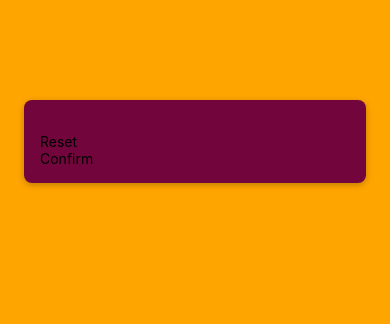
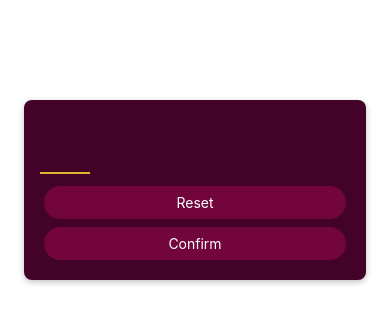
Before and after one commit to teraglin/ReactNative-UdemyReference, a React Native app: screen / in a window 390 px wide. Shown: the top 324 px of the page. Built offline with nearby package versions, Linux system fonts and the light colour scheme.

Commit message:
Task: standard button styling

```diff
--- a/App.js
+++ b/App.js
@@ -15,6 +15,6 @@
 const styles = StyleSheet.create({
   app: {
     flex: 1,
-    backgroundColor: "orange",
+    // backgroundColor: "orange",
   },
 });
--- a/components/PrimaryButton.js
+++ b/components/PrimaryButton.js
@@ -1,11 +1,46 @@
-import { View, Text } from "react-native";
+import { View, Text, Pressable, StyleSheet } from "react-native";
 
 function PrimaryButton({ children }) {
+  function pressHandler() {
+    console.log("Pressed");
+  }
+
   return (
-    <View>
-      <Text>{children}</Text>
+    <View style={styles.buttonOuterContainer}>
+      <Pressable
+        style={({ pressed }) =>
+          pressed
+            ? [styles.buttonInnerContainer, styles.pressed]
+            : styles.buttonInnerContainer
+        }
+        onPress={pressHandler}
+        android_ripple={{ color: "#640233" }}
+      >
+        <Text style={styles.buttonText}>{children}</Text>
+      </Pressable>
     </View>
   );
 }
 
 export default PrimaryButton;
+
+const styles = StyleSheet.create({
+  buttonOuterContainer: {
+    borderRadius: 28,
+    margin: 4,
+    overflow: "hidden",
+  },
+  buttonInnerContainer: {
+    backgroundColor: "#72063c",
+    paddingVertical: 8,
+    paddingHorizontal: 16,
+    elevation: 2,
+  },
+  buttonText: {
+    color: "white",
+    textAlign: "center",
+  },
+  pressed: {
+    opacity: 0.75,
+  },
+});
--- a/screens/StartGameScreen.js
+++ b/screens/StartGameScreen.js
@@ -4,7 +4,13 @@
 function StartGameScreen() {
   return (
     <View style={styles.inputContainer}>
-      <TextInput />
+      <TextInput
+        style={styles.numberInput}
+        maxLength={2}
+        keyboardType="number-pad"
+        autoCapitalize="none"
+        autoCorrect={false}
+      />
       <PrimaryButton>Reset</PrimaryButton>
       <PrimaryButton>Confirm</PrimaryButton>
     </View>
@@ -19,7 +25,7 @@
     marginTop: 100,
     marginHorizontal: 24,
     padding: 16,
-    backgroundColor: "#72063c",
+    backgroundColor: "#430329",
     borderRadius: 8,
     elevation: 8,
     shadowColor: "black",
@@ -30,4 +36,15 @@
     shadowRadius: 6,
     shadowOpacity: 0.25,
   },
+  numberInput: {
+    height: 50,
+    width: 50,
+    fontSize: 32,
+    borderBottomColor: "#ddb52f",
+    borderBottomWidth: 2,
+    color: "#ddb52f",
+    marginVertical: 8,
+    fontWeight: "bold",
+    textAlign: "center",
+  },
 });
```
